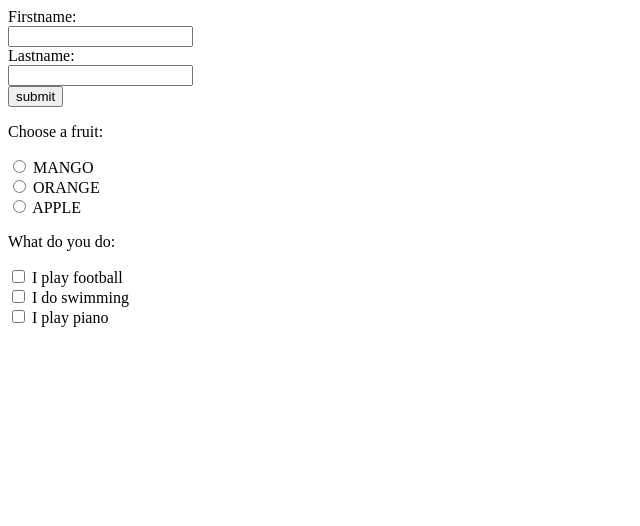
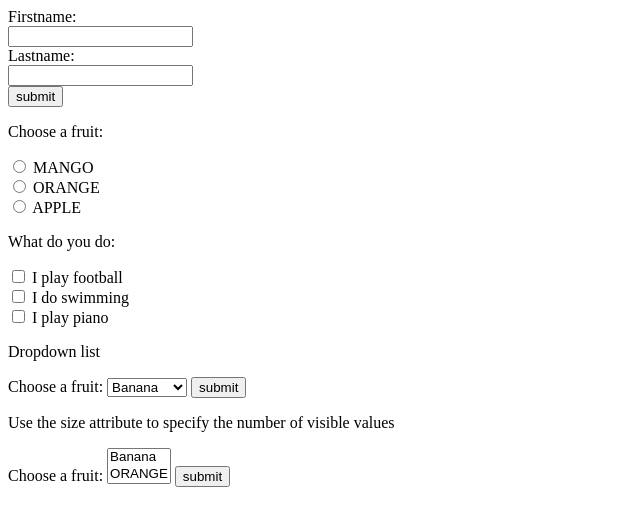
Before and after one commit to ianwambaire/HTMLCSS, a plain HTML site: page forms.html in a window 1280 px wide. Shown: the whole page, without its empty margins (0-640 px from the left). Drawn offline with Linux system fonts and the light colour scheme.

Commit message:
learnt on dropdowns and text area

```diff
--- a/forms.html
+++ b/forms.html
@@ -38,6 +38,27 @@
         <input type="checkbox" id="piano" name="activities" value="PIANO">
         <label for="piano">I play piano</label>
     </form>
+    <p>Dropdown list</p>
+    <form action="">
+        <!---The select tag defines a dropdown list-->
+        <label for="fruit">Choose a fruit: </label>
+        <select name="fruitsaretasty" id="fruit">
+            <option value="banana">Banana</option>
+            <option value="orange">ORANGE</option>
+            <option value="mango">MANGO</option>
+        </select>
+        <input type="submit" value="submit">
+    </form>
+    <p>Use the size attribute to specify the number of visible values</p>
+    <form action="">
+        <label for="fruit">Choose a fruit: </label>
+        <select name="fruitsaretasty" id="fruit" size="2">
+            <option value="banana">Banana</option>
+            <option value="orange">ORANGE</option>
+            <option value="mango">MANGO</option>
+        </select>
+        <input type="submit" value="submit">
+    </form>
 
 </body>
 </html>
```
